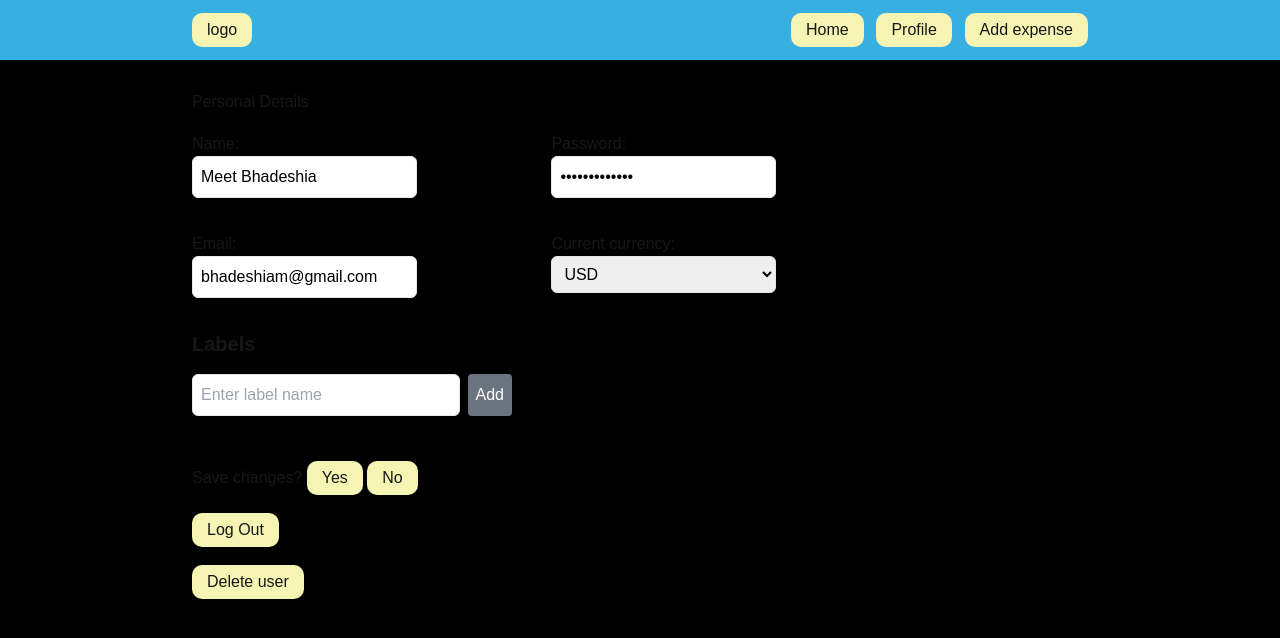
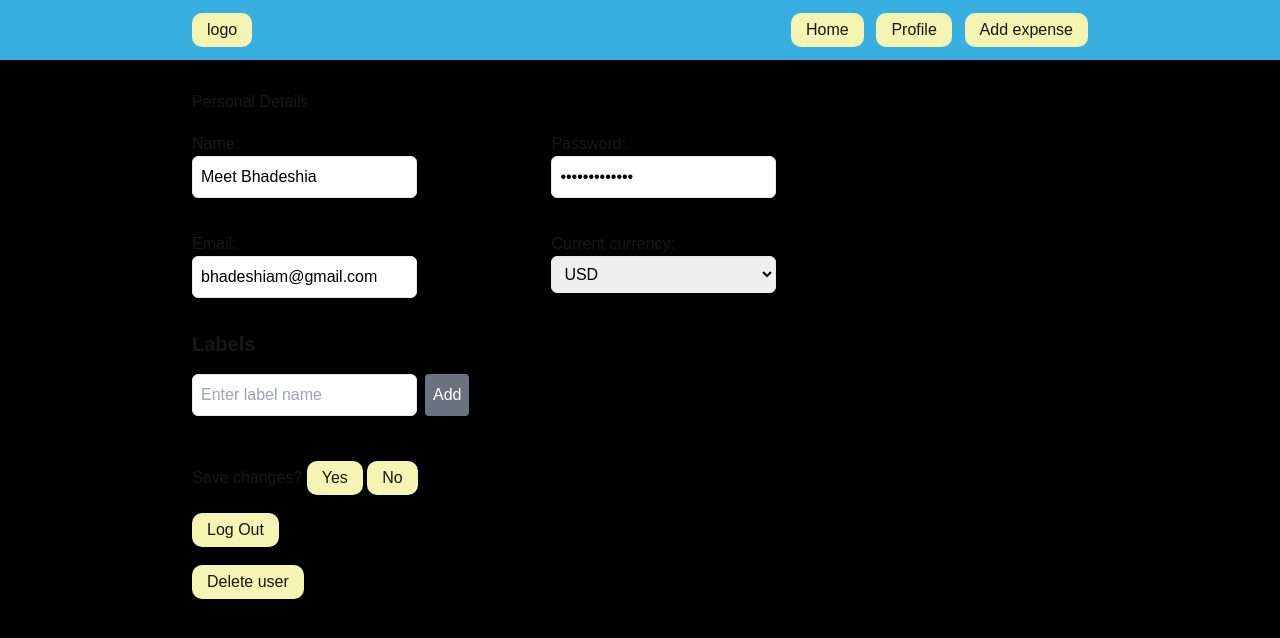
Before and after one commit to Meetbhadeshia/expense-tracker, a Next.js app in the folder client/: page /profile in a window 1280 px wide. Shown: the top 638 px of the page. Built offline with nearby package versions, Linux system fonts and the light colour scheme.

Commit message:
fix label width

```diff
--- a/client/src/components/LabelManager.tsx
+++ b/client/src/components/LabelManager.tsx
@@ -66,11 +66,11 @@ export default function LabelManager({
       </div>
 
       {/* Display list of labels */}
-      <div className="space-y-2">
+      <div className="space-y-2" style={{width: "85%"}}>
         {labels.map((label, index) => (
           <Card key={index} className="flex items-center justify-between p-2">
             {editingIndex === index ? (
-              <div className="flex gap-2 w-full">
+              <div className="flex gap-2">
                 <Input
                   value={editedLabel}
                   onChange={(e) => setEditedLabel(e.target.value)}
--- a/client/src/components/ui/Input.tsx
+++ b/client/src/components/ui/Input.tsx
@@ -16,7 +16,7 @@ const Input = ({value, onChange, placeholder, onKeyDown}: InputProps) => {
             onChange={onChange}
             onKeyDown={onKeyDown}
             placeholder={placeholder}
-            className="w-full p-2 border rounded-md text-black"
+            className="p-2 border rounded-md"
         />
     )
 }
--- a/client/src/styles/globals.css
+++ b/client/src/styles/globals.css
@@ -113,7 +113,7 @@ th, td {
 @media (prefers-color-scheme: dark) {
   :root {
     --background: #0a0a0a;
-    --foreground: #ededed;
+    --foreground: grey;
   }
 }
 
```
